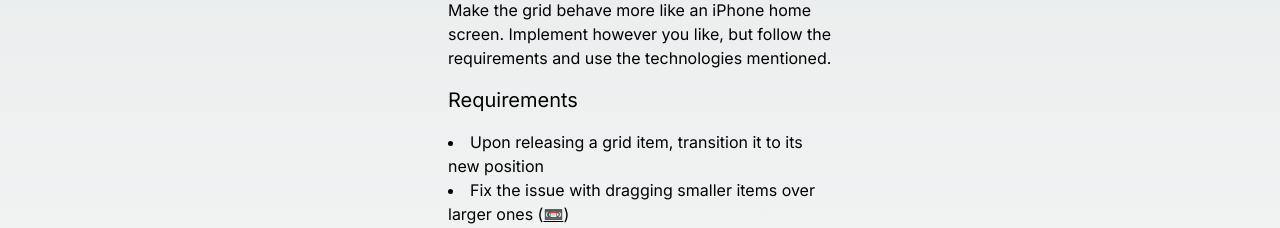
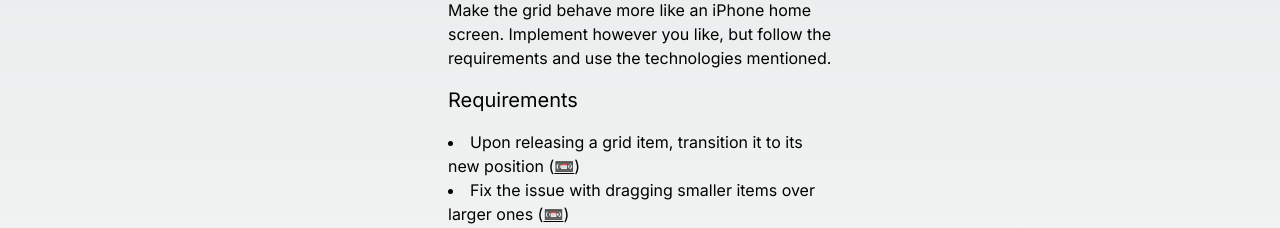
Before and after one commit to hexcowboy/iphone-grid, a Next.js app: page / in a window 1280 px wide. Shown: the part 938-1166 px from the top of the page. Built offline with nearby package versions, Linux system fonts and the light colour scheme.

Commit message:
add video for first requirement

```diff
--- a/src/app/page.tsx
+++ b/src/app/page.tsx
@@ -124,7 +124,15 @@
           <h3 className="text-xl">Requirements</h3>
           <ul className="list-disc list-inside">
             <li>
-              Upon releasing a grid item, transition it to its new position
+              Upon releasing a grid item, transition it to its new position (
+              <a
+                href="https://drive.google.com/file/d/1AqjF70LsQRhDL9LyzsNK5sjOzhbGj-As/view?usp=sharing"
+                className="underline cursor-pointer"
+                target="_blank"
+              >
+                📼
+              </a>
+              )
             </li>
             <li>
               Fix the issue with dragging smaller items over larger ones (
```
